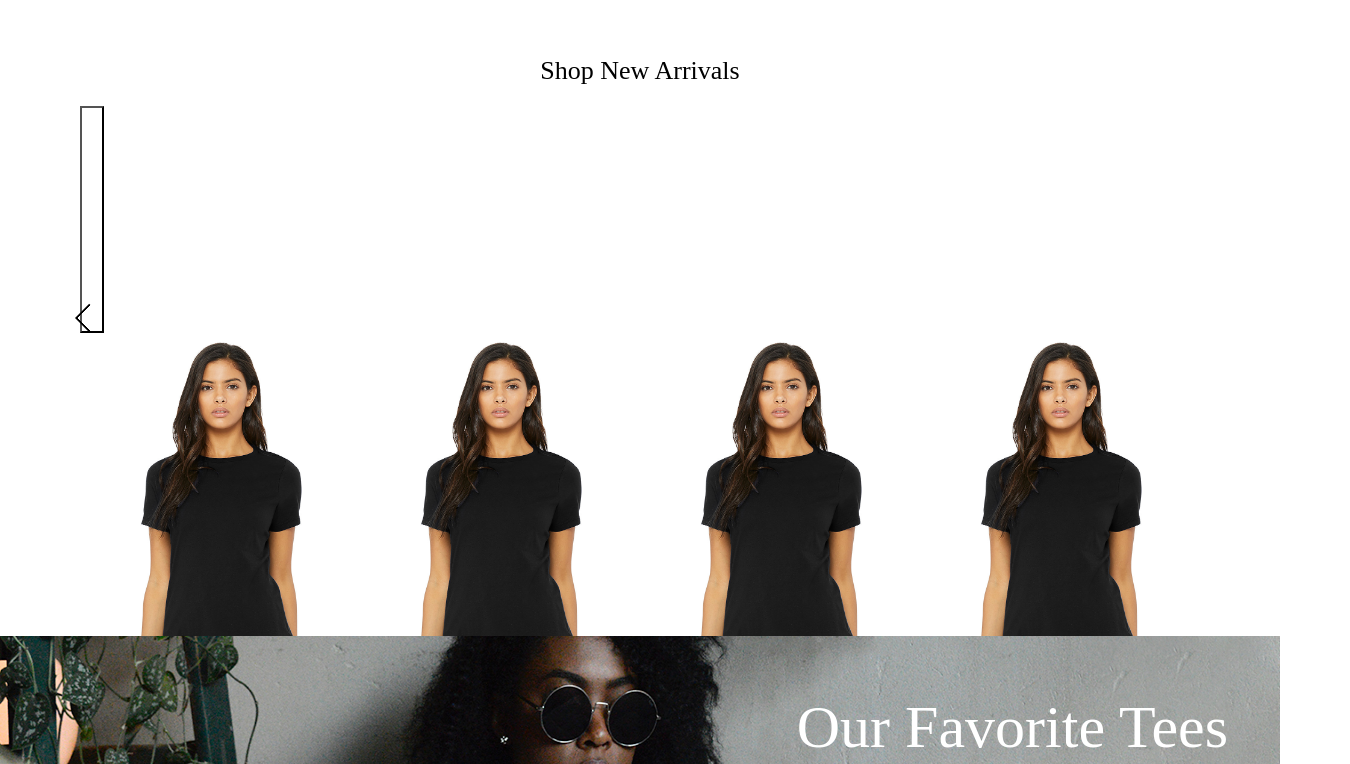
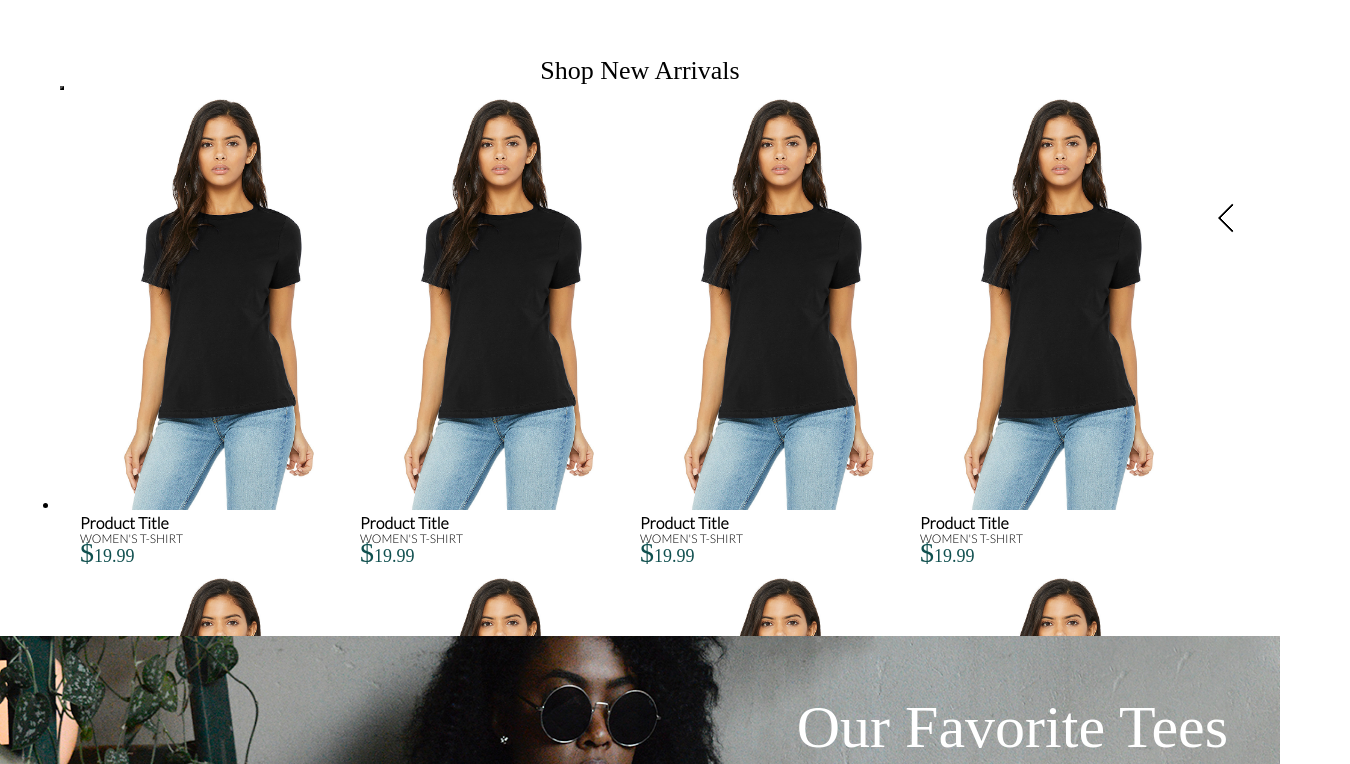
Before and after one commit to jettdembin/ecommerce, a React (Create React App) app: page / in a window 1280 px wide. Shown: the part 1496-2260 px from the top of the page, 1350 px wide, since content can reach past the window. Built offline with nearby package versions, Linux system fonts and the light colour scheme.

Commit message:
fixed spacing of product images

```diff
--- a/src/ProductCarousel.css
+++ b/src/ProductCarousel.css
@@ -16,16 +16,17 @@
 
 .ProductCarousel-main-slide-cntr {
   height: auto;
-  padding: 20px;
+  padding: 0 130px;
   display: flex;
   align-items: center;
   justify-content: center;
 }
 
 .ProductCarousel-main-slide {
+  padding: 0 20px;
   display: flex;
   align-items: center;
-  justify-content: center;
+  justify-content: space-between;
 }
 
 .ProductCarousel {
@@ -88,10 +89,11 @@
 
   /* Both Arrows */
   .carousel .control-arrow::before, .carousel.carousel-slider .control-arrow::before {
+    position: absolute;
     background-color: transparent;
     width: 20px;
     height: 20px;
-    margin-top: 200px;
+    margin-top: 120px;
     box-shadow: -2px 2px 0 black;
     display: inline-block;
     border-top: none;
@@ -100,11 +102,13 @@
   }
   /* Left Arrow */
   .carousel .control-prev.control-arrow::before {
+    right: 35px;
     transform: rotate(45deg);
     border-right: none;
   }
   /* Right Arrow */
   .carousel .control-next.control-arrow::before {
+    left: 35px;
     transform: rotate(-135deg);
     border-left: none;
   }
```
